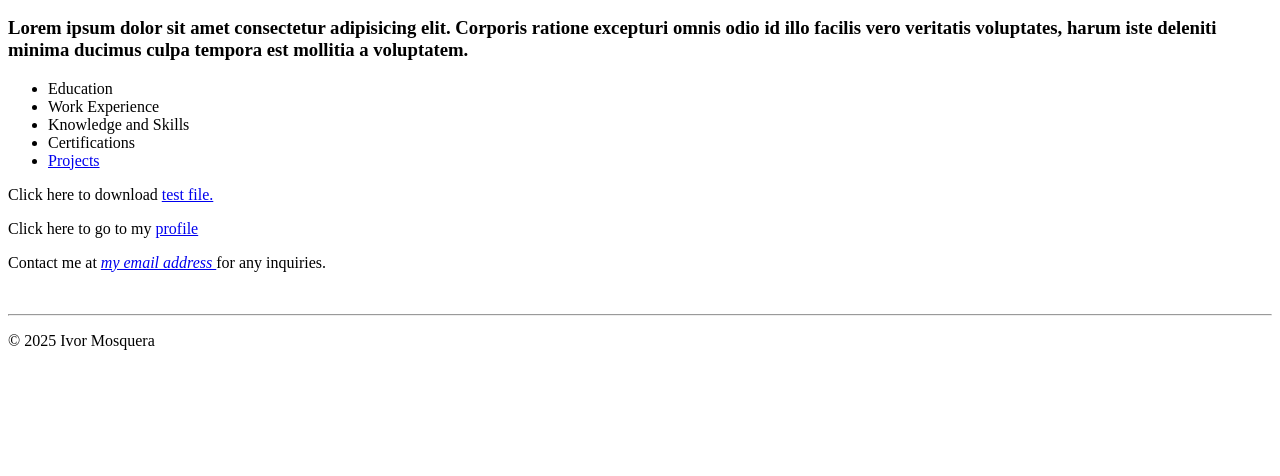
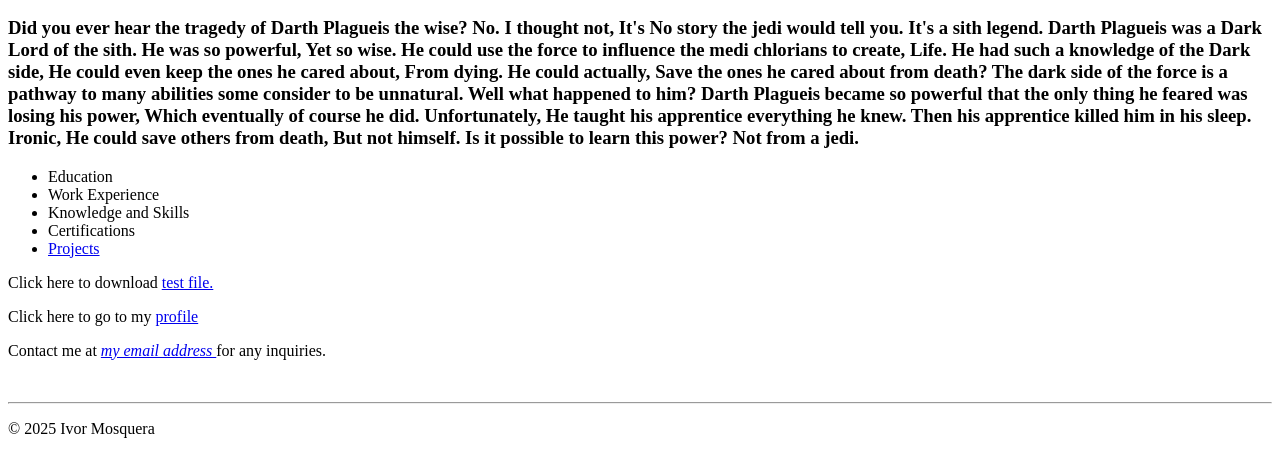
Before and after one commit to seolforplus/seolforplus.github.io, a plain HTML site: page index.html in a window 1280 px wide. Shown: the part 222-698 px from the top of the page. Drawn offline with Linux system fonts and the light colour scheme.

Commit message:
edited bodytext

```diff
--- a/index.html
+++ b/index.html
@@ -14,7 +14,7 @@
     <main>
         <h1>Welcome to my website!</h1>
         <h2>seolforplus.github.io</h2>
-        <h3>Lorem ipsum dolor sit amet consectetur adipisicing elit. Corporis ratione excepturi omnis odio id illo facilis vero veritatis voluptates, harum iste deleniti minima ducimus culpa tempora est mollitia a voluptatem.</h3>
+        <h3>Did you ever hear the tragedy of Darth Plagueis the wise? No. I thought not, It's No story the jedi would tell you. It's a sith legend. Darth Plagueis was a Dark Lord of the sith. He was so powerful, Yet so wise. He could use the force to influence the medi chlorians to create, Life. He had such a knowledge of the Dark side, He could even keep the ones he cared about, From dying. He could actually, Save the ones he cared about from death? The dark side of the force is a pathway to many abilities some consider to be unnatural. Well what happened to him? Darth Plagueis became so powerful that the only thing he feared was losing his power, Which eventually of course he did. Unfortunately, He taught his apprentice everything he knew. Then his apprentice killed him in his sleep. Ironic, He could save others from death, But not himself. Is it possible to learn this power? Not from a jedi.</h3>
         <ul>
             <li>Education</li>
             <li>Work Experience</li>
```
